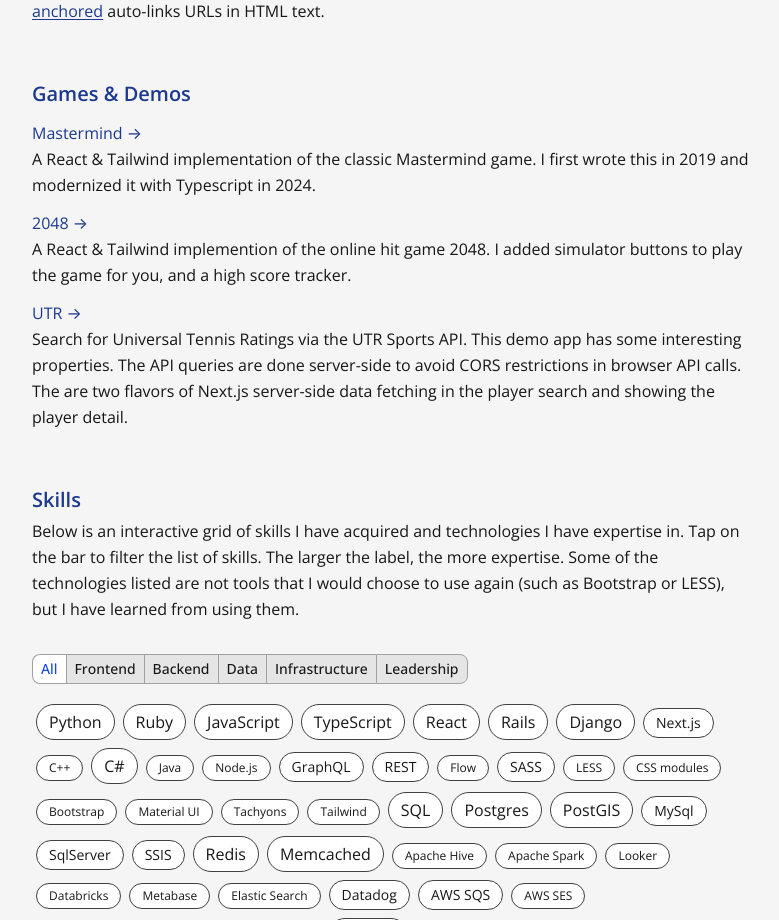
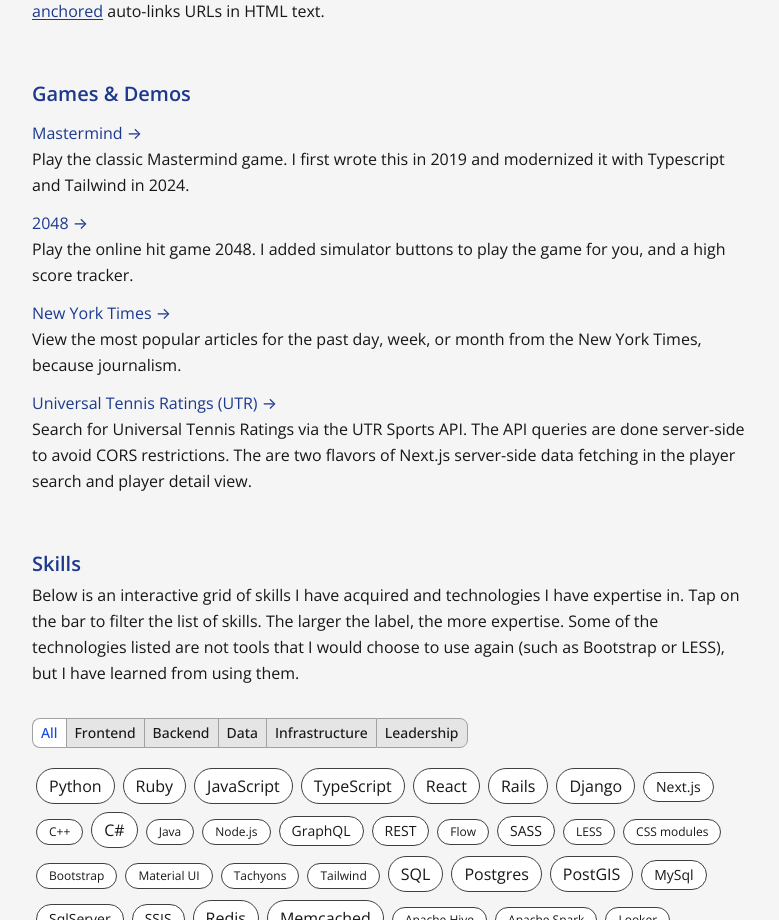
Before and after one commit to teeparham/next, a Next.js app: page / in a window 1280 px wide. Shown: the part 1620-2540 px from the top of the page, without its empty margins (384-1163 px from the left). Built offline with nearby package versions, Linux system fonts and the light colour scheme.

Commit message:
Extract GameSummary, add link to /nyt

```diff
--- /dev/null
+++ b/app/components/GameSummary.tsx
@@ -0,0 +1,23 @@
+import Link from "next/link";
+import { Arrow } from "./Arrow";
+
+interface GameSummaryProps {
+  children: React.ReactNode;
+  href: string;
+  title: string;
+}
+
+export function GameSummary({ children, href, title }: GameSummaryProps) {
+  return (
+    <div className="mb-3">
+      <Link
+        href={href}
+        className="group block text-blue-900 dark:text-blue-400"
+      >
+        {title}&nbsp;
+        <Arrow />
+      </Link>
+      <div>{children}</div>
+    </div>
+  );
+}
--- a/app/page.tsx
+++ b/app/page.tsx
@@ -1,8 +1,9 @@
 import Link from "next/link";
 import { Arrow } from "./components/Arrow";
 import { LinkTo } from "./components/LinkTo";
+import { GameSummary } from "./components/GameSummary";
+import { Skills } from "./components/Skills";
 import { ThemeSwitch } from "./components/ThemeSwitch";
-import { Skills } from "./components/Skills";
 import { cx } from "./utils";
 
 const urls = {
@@ -240,33 +241,24 @@ function Games() {
       <h3 className={cx("pt-2 mb-3", css.h3)} id="games">
         Games & Demos
       </h3>
-      <Link href="/mastermind" className={cx("group block", css.h2)}>
-        Mastermind&nbsp;
-        <Arrow />
-      </Link>
-      <div className="mb-3">
-        A React & Tailwind implementation of the classic Mastermind game. I
-        first wrote this in 2019 and modernized it with Typescript in 2024.
-      </div>
-      <Link href="/2048" className={cx("group block", css.h2)}>
-        2048&nbsp;
-        <Arrow />
-      </Link>
-      <div className="mb-3">
-        A React & Tailwind implemention of the online hit game 2048. I added
-        simulator buttons to play the game for you, and a high score tracker.
-      </div>
-      <Link href="/utr" className={cx("group block", css.h2)}>
-        UTR&nbsp;
-        <Arrow />
-      </Link>
-      <div>
-        Search for Universal Tennis Ratings via the UTR Sports API. This demo
-        app has some interesting properties. The API queries are done
-        server-side to avoid CORS restrictions in browser API calls. The are two
+      <GameSummary href="/mastermind" title="Mastermind">
+        Play the classic Mastermind game. I first wrote this in 2019 and
+        modernized it with Typescript and Tailwind in 2024.
+      </GameSummary>
+      <GameSummary href="/2048" title="2048">
+        Play the online hit game 2048. I added simulator buttons to play the
+        game for you, and a high score tracker.
+      </GameSummary>
+      <GameSummary href="/nyt" title="New York Times">
+        View the most popular articles for the past day, week, or month from the
+        New York Times, because journalism.
+      </GameSummary>
+      <GameSummary href="/utr" title="Universal Tennis Ratings (UTR)">
+        Search for Universal Tennis Ratings via the UTR Sports API. The API
+        queries are done server-side to avoid CORS restrictions. The are two
         flavors of Next.js server-side data fetching in the player search and
-        showing the player detail.
-      </div>
+        player detail view.
+      </GameSummary>
     </>
   );
 }
```
